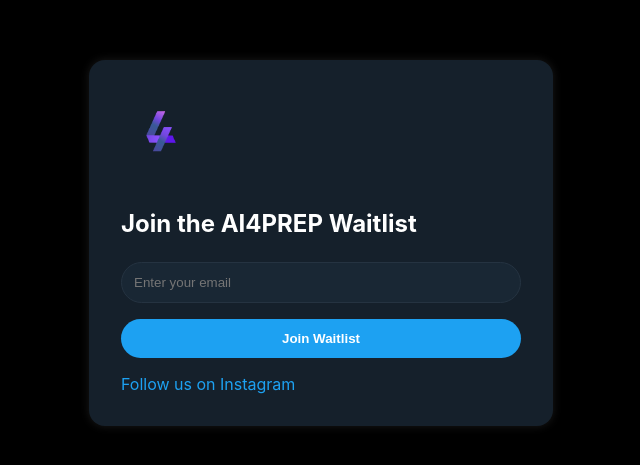
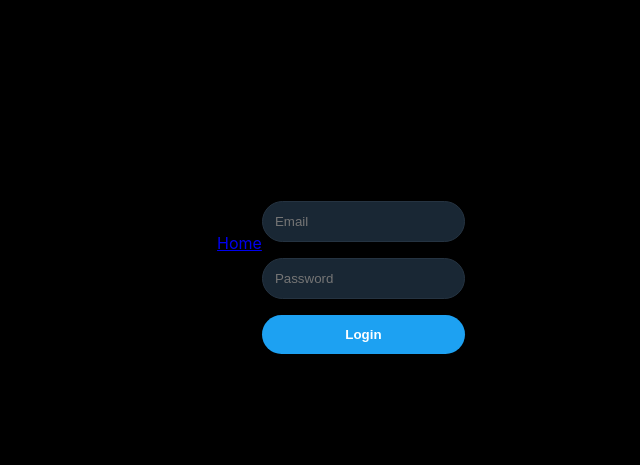
Before and after one commit to khan7sh/ai4prep-waitlist, a React (Create React App) app: page /login in a window 1280 px wide. Shown: the part 157-622 px from the top of the page, without its empty margins (319-959 px from the left). Built offline with nearby package versions, Linux system fonts and the light colour scheme.

Commit message:
Implement user authentication for admin page

```diff
--- a/package.json
+++ b/package.json
@@ -9,11 +9,13 @@
     "@testing-library/jest-dom": "^5.16.5",
     "@testing-library/react": "^13.4.0",
     "@testing-library/user-event": "^14.4.3",
+    "firebase": "^10.12.5",
+    "firebase-admin": "^11.0.0",
     "react": "^18.2.0",
     "react-dom": "^18.2.0",
+    "react-router-dom": "^6.26.0",
     "react-scripts": "5.0.1",
-    "web-vitals": "^2.1.4",
-    "firebase-admin": "^11.0.0"
+    "web-vitals": "^2.1.4"
   },
   "devDependencies": {
     "@babel/plugin-proposal-private-property-in-object": "^7.16.7"
--- /dev/null
+++ b/src/Admin.js
@@ -0,0 +1,36 @@
+import React, { useState, useEffect } from 'react';
+import { getFirestore, collection, getDocs } from 'firebase/firestore';
+import { getAuth } from 'firebase/auth';
+
+const db = getFirestore();
+const auth = getAuth();
+
+function Admin() {
+  const [users, setUsers] = useState([]);
+
+  useEffect(() => {
+    async function fetchUsers() {
+      const querySnapshot = await getDocs(collection(db, "waitlist"));
+      const userList = querySnapshot.docs.map(doc => ({
+        id: doc.id,
+        ...doc.data()
+      }));
+      setUsers(userList);
+    }
+    fetchUsers();
+  }, []);
+
+  return (
+    <div>
+      <h1>Admin Dashboard</h1>
+      <h2>Signed Up Users:</h2>
+      <ul>
+        {users.map(user => (
+          <li key={user.id}>{user.email}</li>
+        ))}
+      </ul>
+    </div>
+  );
+}
+
+export default Admin;
--- a/src/App.js
+++ b/src/App.js
@@ -1,7 +1,20 @@
-import React, { useState } from 'react';
+import React, { useState, useEffect } from 'react';
+import { BrowserRouter as Router, Route, Routes, Link, Navigate } from 'react-router-dom';
+import { initializeApp } from 'firebase/app';
+import { getAuth, signInWithEmailAndPassword, signOut, onAuthStateChanged } from 'firebase/auth';
 import './App.css';
+import Admin from './Admin';
 
-function App() {
+// Your web app's Firebase configuration
+const firebaseConfig = {
+  // Add your Firebase config here
+};
+
+// Initialize Firebase
+const app = initializeApp(firebaseConfig);
+const auth = getAuth(app);
+
+function Home() {
   const [email, setEmail] = useState('');
   const [submitted, setSubmitted] = useState(false);
   const [error, setError] = useState('');
@@ -12,7 +25,6 @@ function App() {
     setSubmitted(false);
 
     try {
-      console.log('Submitting email:', email);
       const response = await fetch('/.netlify/functions/submit-email', {
         method: 'POST',
         body: JSON.stringify({ email }),
@@ -21,32 +33,19 @@ function App() {
         },
       });
 
-      console.log('Response status:', response.status);
-      const responseText = await response.text();
-      console.log('Response text:', responseText);
-
       if (response.ok) {
-        let responseData;
-        try {
-          responseData = JSON.parse(responseText);
-        } catch (err) {
-          console.error('Error parsing JSON:', err);
-          throw new Error('Invalid response from server');
-        }
-        console.log('Response data:', responseData);
         setSubmitted(true);
         setEmail('');
       } else {
-        throw new Error(`Failed to submit email: ${responseText}`);
+        const errorData = await response.json();
+        throw new Error(errorData.error || 'Failed to submit email');
       }
     } catch (err) {
-      console.error('Error:', err);
       setError(err.message || 'An error occurred. Please try again.');
     }
   };
 
   return (
-    <div className="App">
     <div className="form-container">
       <img src="/logo.png" alt="AI4PREP Logo" className="logo" />
       <h1>Join the AI4PREP Waitlist</h1>
@@ -72,8 +71,108 @@ function App() {
         </a>
       </div>
     </div>
+  );
+}
+
+function Login({ setIsAuthenticated }) {
+  const [email, setEmail] = useState('');
+  const [password, setPassword] = useState('');
+  const [error, setError] = useState('');
+
+  const handleLogin = async (e) => {
+    e.preventDefault();
+    try {
+      await signInWithEmailAndPassword(auth, email, password);
+      setIsAuthenticated(true);
+    } catch (error) {
+      setError('Failed to log in');
+    }
+  };
+
+  return (
+    <div>
+      <h2>Admin Login</h2>
+      <form onSubmit={handleLogin}>
+        <input
+          type="email"
+          value={email}
+          onChange={(e) => setEmail(e.target.value)}
+          placeholder="Email"
+          required
+        />
+        <input
+          type="password"
+          value={password}
+          onChange={(e) => setPassword(e.target.value)}
+          placeholder="Password"
+          required
+        />
+        <button type="submit">Login</button>
+      </form>
+      {error && <p>{error}</p>}
     </div>
   );
 }
 
+function ProtectedRoute({ children }) {
+  const [isAuthenticated, setIsAuthenticated] = useState(false);
+  const [loading, setLoading] = useState(true);
+
+  useEffect(() => {
+    const unsubscribe = onAuthStateChanged(auth, (user) => {
+      setIsAuthenticated(!!user);
+      setLoading(false);
+    });
+
+    return () => unsubscribe();
+  }, []);
+
+  if (loading) {
+    return <div>Loading...</div>;
+  }
+
+  return isAuthenticated ? children : <Navigate to="/login" />;
+}
+
+function App() {
+  const [isAuthenticated, setIsAuthenticated] = useState(false);
+
+  const handleLogout = () => {
+    signOut(auth).then(() => {
+      setIsAuthenticated(false);
+    });
+  };
+
+  return (
+    <Router>
+      <div className="App">
+        <nav>
+          <ul>
+            <li><Link to="/">Home</Link></li>
+            {isAuthenticated && (
+              <>
+                <li><Link to="/admin">Admin</Link></li>
+                <li><button onClick={handleLogout}>Logout</button></li>
+              </>
+            )}
+          </ul>
+        </nav>
+
+        <Routes>
+          <Route path="/" element={<Home />} />
+          <Route path="/login" element={<Login setIsAuthenticated={setIsAuthenticated} />} />
+          <Route
+            path="/admin"
+            element={
+              <ProtectedRoute>
+                <Admin />
+              </ProtectedRoute>
+            }
+          />
+        </Routes>
+      </div>
+    </Router>
+  );
+}
+
 export default App;
```
Also changed, not shown: 2 other files (tests, documents, lock files or other folders). Lines whose indentation alone changed are shown as unchanged.
